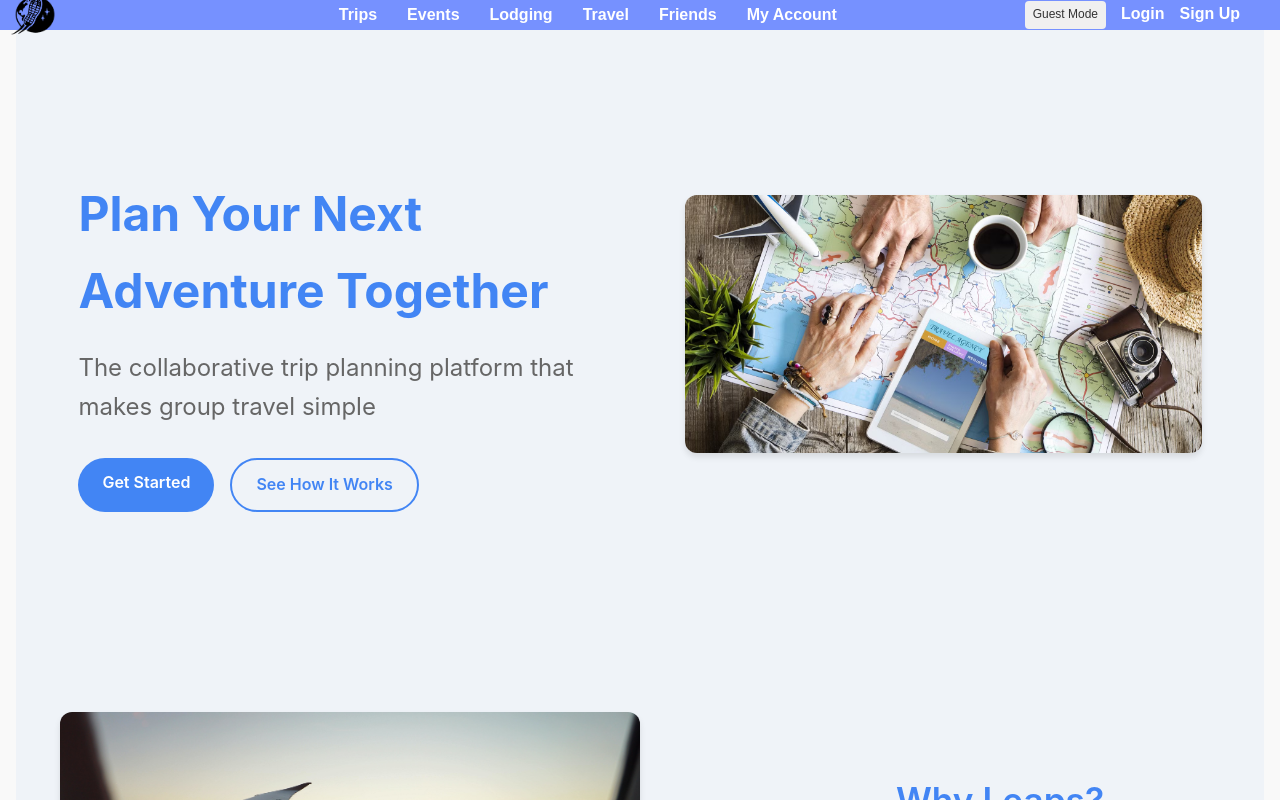
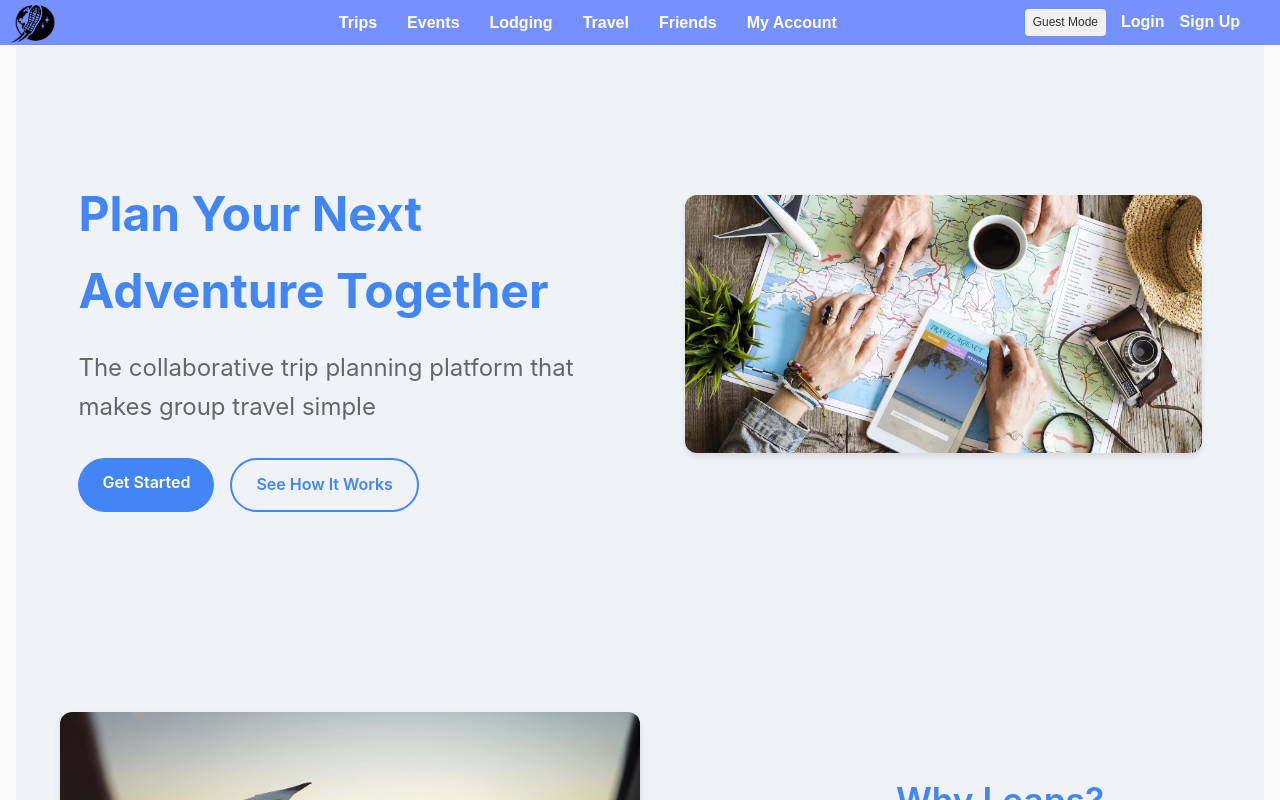
Before and after one commit to krishmajumdar12/Leaps, a React (Create React App) app in the folder CS307Leaps-main/client/: page /home in a window 1280 px wide. Shown: the top 800 px of the page. Built offline with nearby package versions, Linux system fonts and the light colour scheme.

Commit message:
Simple CSS commit

```diff
--- a/CS307Leaps-main/client/src/components/Navbar.css
+++ b/CS307Leaps-main/client/src/components/Navbar.css
@@ -1,16 +1,17 @@
 /* Navbar Container */
 .navbar {
-    display: flex;
-    justify-content: space-between;
+    display: flex !important;
+    justify-content: space-between !important;
     align-items: center;
     background-color: #7691ff;
-    padding: 10px 10px;
+    padding: 10px 10px !important;
     color: white;
-    position: fixed;
+    position: fixed !important;
     top: 0;
     width: 100%;
-    height: 30px;
-    z-index: 1000;
+    height: 45px !important;
+    z-index: 1000 !important;
+    box-sizing: border-box !important;
 }
 
 /* Flex container for equal spacing */
@@ -19,6 +20,7 @@
     width: 100%;
     align-items: center;
     justify-content: space-between; /* Keep space between left and right sections */
+    height: 100% !important;
 }
 
 /* Navigation Links */
```
